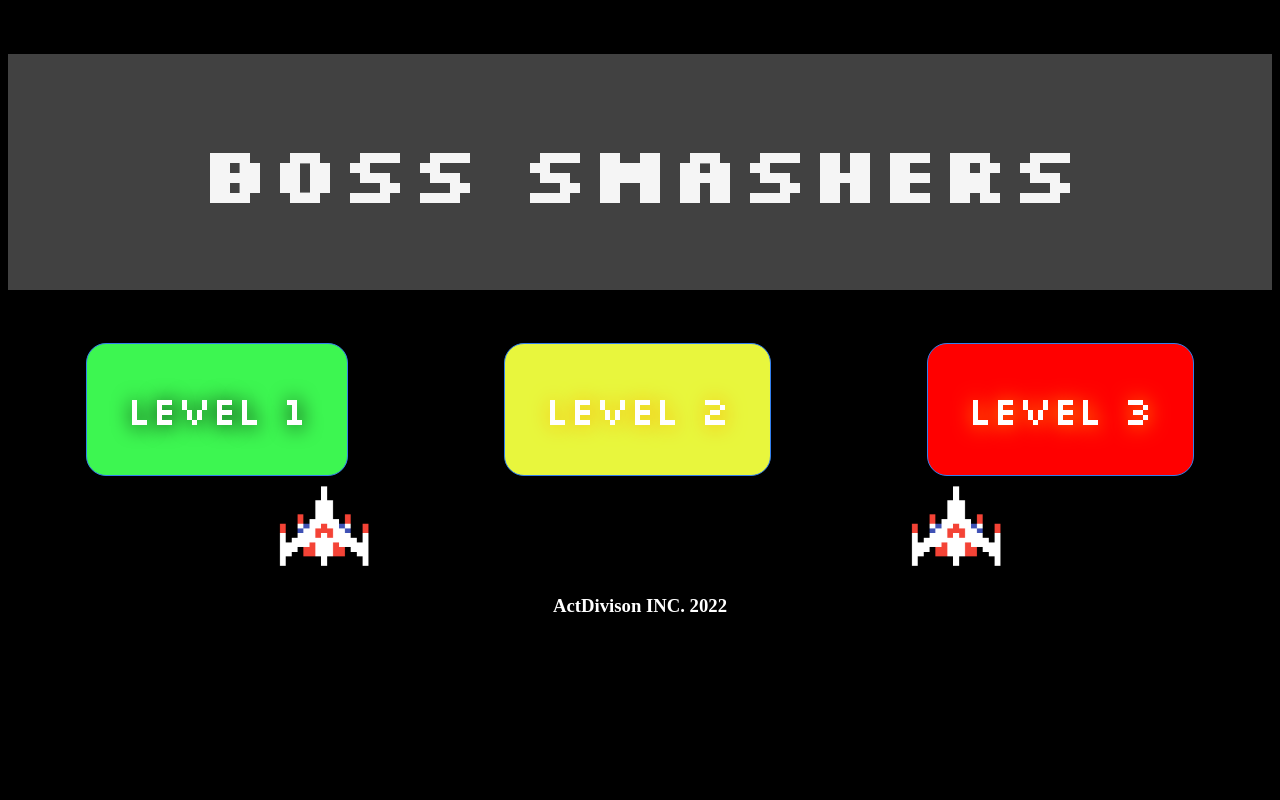
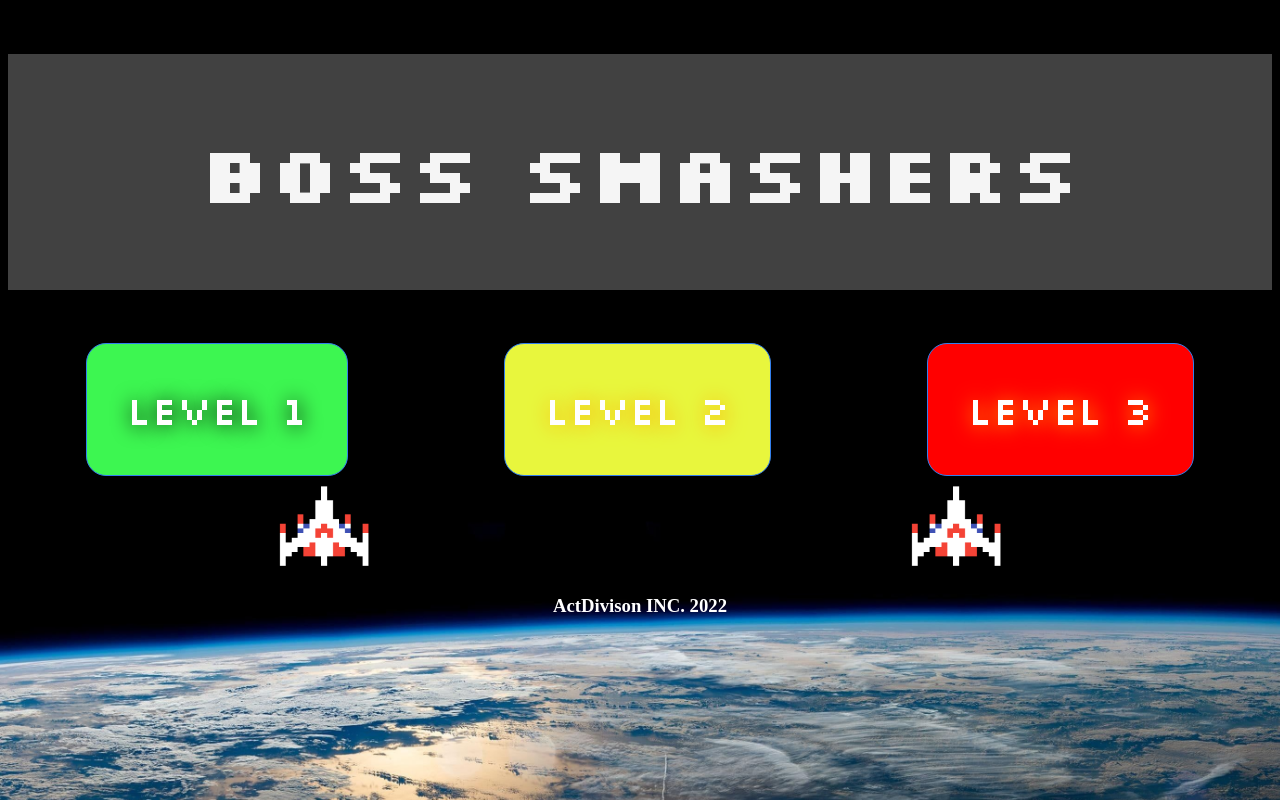
Before and after one commit to dartsoma/bosssmashersproject, a plain HTML site: page index.html in a window 1280 px wide. Drawn offline with nearby package versions, Linux system fonts and the light colour scheme; some packages are replaced by stand-ins of ours; the site is published under a folder, as on GitHub Pages, so addresses that start at the root find nothing.

Commit message:
Version 0.38

```diff
--- a/css/style.css
+++ b/css/style.css
@@ -1,5 +1,5 @@
 body {
-    background-image: url("/assets/Background.jpg");
+    background-image: url("../assets/Background.jpg");
     background-repeat: no-repeat;
     background-size: 1900px;
     background-color: black;
--- a/css/style3.css
+++ b/css/style3.css
@@ -1,5 +1,5 @@
 body{
-    background-image: url("https://artfiles.alphacoders.com/940/thumb-1920-94056.jpg");
+    background-image: url("https://th.bing.com/th/id/R.11bfb0a74d5bc2ab1f160d0b7b56cd78?rik=LmaMAYKDvZkBeQ&pid=ImgRaw&r=0");
     background-size: cover;
     color:aliceblue
 }
@@ -13,7 +13,9 @@ font-family: 'Silkscreen', cursive;
 }
 
 .Boss1{
-    display: flex;
+    display: block;
+    margin-left: auto;
+    margin-right: auto;
     width: 300px;
 }
 
@@ -23,6 +25,7 @@ font-family: 'Silkscreen', cursive;
     margin-right: auto;
     width: 75px;
 }
+
 #firstnum {
     font-size: 50px;
     font-family: 'Silkscreen', cursive;
@@ -37,6 +40,7 @@ font-family: 'Silkscreen', cursive;
         font-family: 'Silkscreen', cursive;
         color:red
     }
+
 img{
     display: block;
     margin-left: auto;
```
Also changed, not shown: levels/level_2.html (+0 -1 lines), assets/background3.jpg (added). Lines whose indentation alone changed are shown as unchanged.
